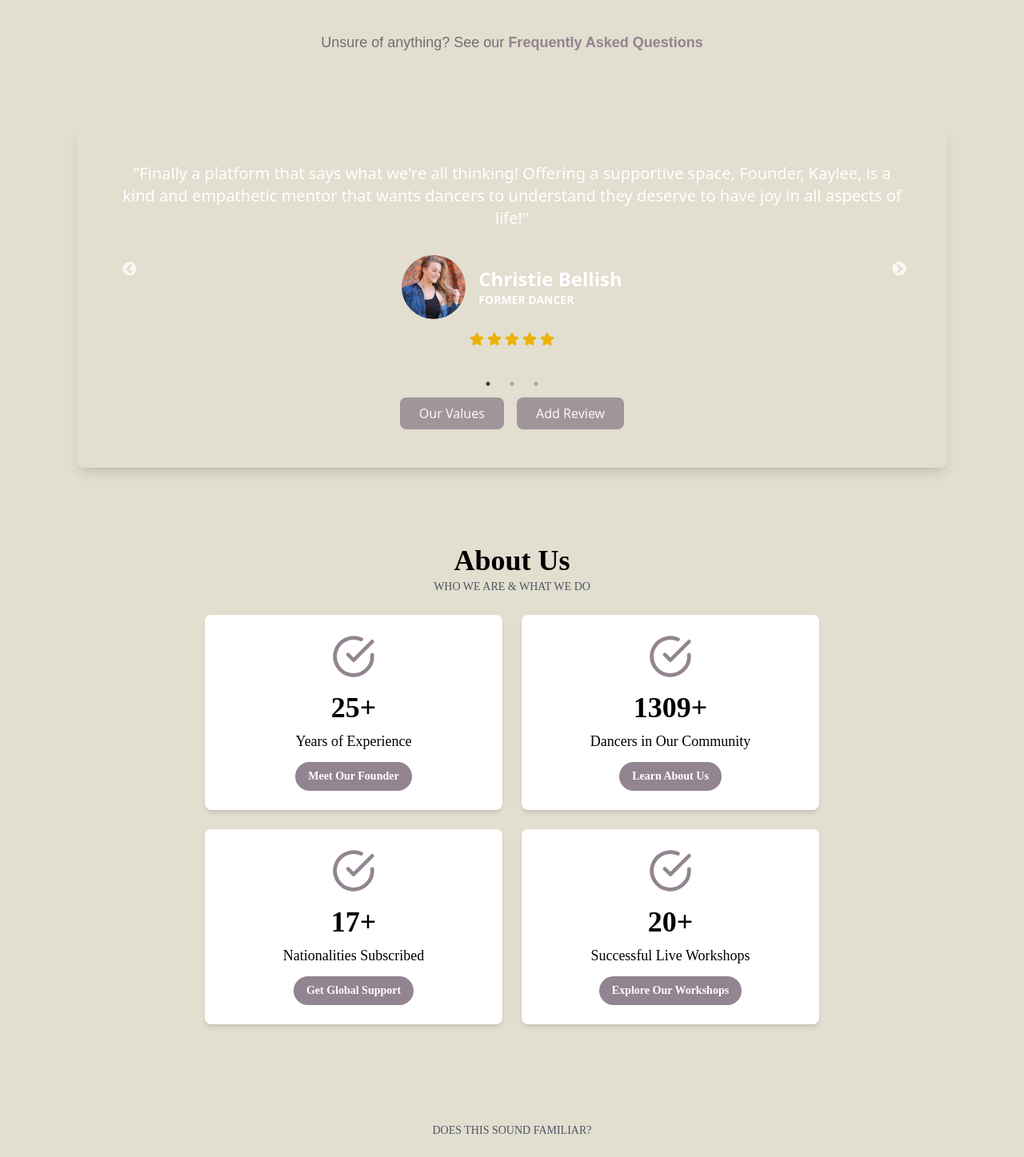
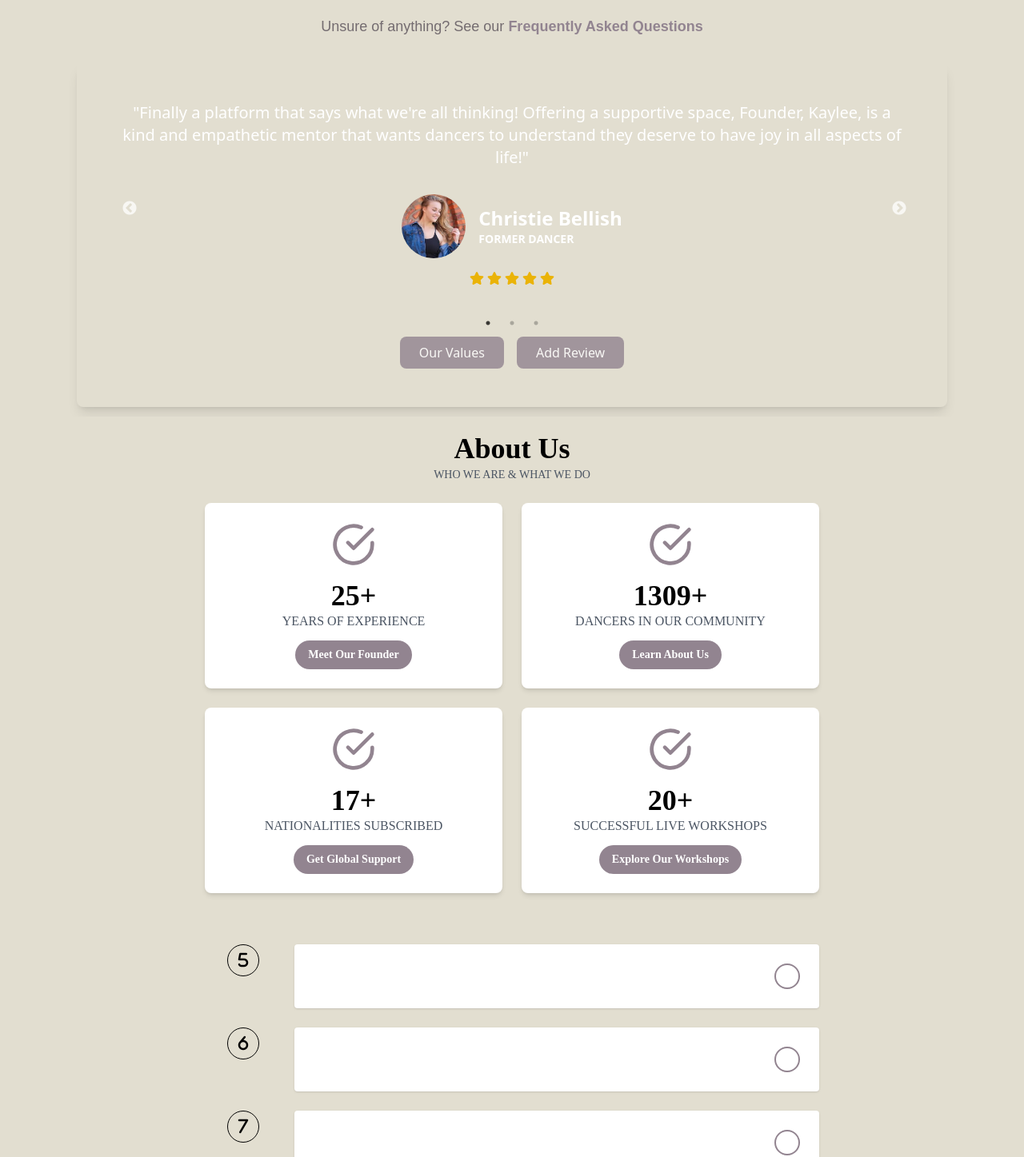
Before and after one commit to IsaacCavallaro/pivot-for-dancers, a React (Create React App) app: page / in a window 1280 px wide. Shown: the part 1117-2564 px from the top of the page at 80% size. Built offline with nearby package versions, Linux system fonts and the light colour scheme; a web font is replaced by a local one.

Commit message:
Add modal to testimonials

```diff
--- a/package.json
+++ b/package.json
@@ -5,6 +5,8 @@
   "private": true,
   "dependencies": {
     "@fortawesome/fontawesome-free": "^6.4.2",
+    "@fortawesome/free-solid-svg-icons": "^6.7.2",
+    "@fortawesome/react-fontawesome": "^0.2.2",
     "@testing-library/jest-dom": "^5.17.0",
     "@testing-library/react": "^13.4.0",
     "@testing-library/user-event": "^13.5.0",
--- a/src/components/About.tsx
+++ b/src/components/About.tsx
@@ -4,7 +4,7 @@ import type React from "react"
 import { useEffect, useState, useRef } from "react"
 
 const STYLES = {
-  section: "bg-beige font-merriweather py-10 px-5 text-center",
+  section: "bg-beige font-merriweather py-3 px-5 text-center",
   headingContainer: "px-4 pl-4 mb-6",
   headingSpan: "text-sm text-gray-600 uppercase dark:text-gray-400 font-merriweather",
   headingTitle: "mt-2 text-3xl font-merriweather text-black md:text-4xl font-semibold",
@@ -161,7 +161,7 @@ const Modal: React.FC<ModalProps> = ({
     >
       <div className="min-h-screen px-4 py-6 flex items-center justify-center">
         <div
-          className={`bg-white rounded-lg shadow-lg w-full max-w-2xl mx-auto my-8 flex flex-col transition-all duration-300 ease-in-out ${modalTransform}`}
+          className={`bg-beige rounded-lg shadow-lg w-full max-w-2xl mx-auto my-8 flex flex-col transition-all duration-300 ease-in-out ${modalTransform}`}
           onClick={(e) => e.stopPropagation()}
         >
           <div className="p-4 sm:p-6 md:p-8 flex justify-end">
@@ -247,7 +247,7 @@ const StatCard: React.FC<StatCardProps> = ({
         />
       )}
 
-      <p className="text-lg mt-2">{label}</p>
+      <h2 className="text-gray-600 uppercase dark:text-gray-400 font-merriweather">{label}</h2>
 
       <button
         onClick={() => setIsModalOpen(true)}
@@ -264,7 +264,7 @@ const StatCard: React.FC<StatCardProps> = ({
       >
         <div className="flex flex-col h-full">
           {/* Sticky header with image and title */}
-          <div className="sticky top-0 bg-white z-10 p-4">
+          <div className="sticky top-0 bg-beige z-10 p-4">
             {imageUrl && (
               <div className={STYLES.modalImageContainer}>
                 <div className={STYLES.modalImage}>
@@ -280,14 +280,14 @@ const StatCard: React.FC<StatCardProps> = ({
           </div>
 
           {/* Scrollable content area */}
-          <div className="p-4 sm:p-6 bg-white overflow-y-auto max-h-[50vh]">
+          <div className="p-4 sm:p-6 bg-beige overflow-y-auto max-h-[50vh]">
             <div className="text-gray-700 text-sm sm:text-base">
               {description || "No additional information available."}
             </div>
           </div>
 
           {/* Sticky footer with button */}
-          <div className="sticky bottom-0 bg-white z-10 p-4 flex justify-center">
+          <div className="sticky bottom-0 bg-beige z-10 p-4 flex justify-center">
             <button
               onClick={() => setIsModalOpen(false)}
               className={STYLES.button}
--- a/src/components/EbookBanner.tsx
+++ b/src/components/EbookBanner.tsx
@@ -14,7 +14,7 @@ const EbookBanner: React.FC = () => {
 
     return (
         <section id="home" className="bg-beige relative">
-            <div className="relative max-w-6xl mx-auto px-4 sm:px-6 lg:px-8 py-16">
+            <div className="relative max-w-6xl mx-auto px-4 sm:px-6 lg:px-8 py-5">
                 {/* Container with Border */}
                 <animated.div style={fadeIn} className="border border-gray-300 rounded-lg p-8 bg-white shadow-lg grid grid-cols-1 md:grid-cols-2 gap-8 relative z-10">
                     {/* Text Section */}
--- a/src/components/Products.tsx
+++ b/src/components/Products.tsx
@@ -23,7 +23,7 @@ const FeaturedProducts: React.FC = () => {
 
   // Class variables
   const sectionClasses = "flex items-center bg-beige text-center";
-  const containerClasses = "justify-center flex-1 max-w-6xl py-4 mx-auto lg:py-10 md:px-6";
+  const containerClasses = "justify-center flex-1 max-w-6xl py-4 mx-auto lg:py-5 md:px-6";
   const headingContainerClasses = "px-4 pl-4 mb-6";
   const headingSpanClasses = "text-sm text-gray-600 uppercase dark:text-gray-400 font-merriweather";
   const headingTitleClasses = "mt-2 text-3xl font-merriweather text-black md:text-4xl font-semibold";
--- a/src/components/TestimonialSection.tsx
+++ b/src/components/TestimonialSection.tsx
@@ -3,6 +3,8 @@ import Slider from 'react-slick';
 import "slick-carousel/slick/slick.css";
 import "slick-carousel/slick/slick-theme.css";
 import { FaStar } from "react-icons/fa";
+import { FontAwesomeIcon } from '@fortawesome/react-fontawesome';
+import { faBook, faMasksTheater, faBriefcase, faDollarSign, faHeartBroken, faSadCry, faMagnifyingGlass, faDumbbell, faSeedling, faGraduationCap, faPause, faTimes } from '@fortawesome/free-solid-svg-icons';
 
 const TestimonialsSection: React.FC = () => {
   const BASE_PATH = process.env.PUBLIC_URL || "";
@@ -37,6 +39,49 @@ const TestimonialsSection: React.FC = () => {
       author: "Mallory Gladman",
       role: "Former Dancer & Event Business Owner",
       imageSrc: `${BASE_PATH}/assets/mallory-gladman.jpg`,
+    },
+  ];
+
+  const blocks = [
+    {
+      img: `${BASE_PATH}/assets/ballet-female.jpeg`,
+      title: "Career Changes",
+      description: "Pivot for Dancers offers practical resources to support professional dancers in making a career change.",
+      icons: [
+        { icon: faBook, text: "Community" },
+        { icon: faMasksTheater, text: "Resources" },
+        { icon: faBriefcase, text: "Planning" },
+      ],
+    },
+    {
+      img: `${BASE_PATH}/assets/lyrical-female.jpeg`,
+      title: "Taboo Topics",
+      description: "We're talking about the stuff no one tells you about stepping away from your professional dance career.",
+      icons: [
+        { icon: faDollarSign, text: "Finance" },
+        { icon: faHeartBroken, text: "Grief" },
+        { icon: faSadCry, text: "Shame" },
+      ],
+    },
+    {
+      img: `${BASE_PATH}/assets/jazz-female.jpeg`,
+      title: "Meaningful Work",
+      description: "Built by dancers who've done it, Pivot for Dancers has everything you need to find meaningful work off the stage.",
+      icons: [
+        { icon: faMagnifyingGlass, text: "Curiosity" },
+        { icon: faDumbbell, text: "Empowerment" },
+        { icon: faSeedling, text: "Resilience" },
+      ],
+    },
+    {
+      img: `${BASE_PATH}/assets/contemporary-female.jpeg`,
+      title: "Dancer-Focused",
+      description: "We take a dancer-focused approach to career advice to help shift your mindset on what it means to pivot.",
+      icons: [
+        { icon: faGraduationCap, text: "Student" },
+        { icon: faMasksTheater, text: "Professional" },
+        { icon: faPause, text: "Retired" },
+      ],
     },
   ];
 
@@ -86,8 +131,26 @@ const TestimonialsSection: React.FC = () => {
   const openModal = () => setIsModalOpen(true);
   const closeModal = () => setIsModalOpen(false);
 
+  // Modal styling classes
+  const modalSectionClasses = "fixed inset-0 bg-black bg-opacity-50 flex justify-center items-center z-50";
+  const modalContainerClasses = "bg-beige rounded-lg max-w-4xl w-full mx-4 overflow-y-auto max-h-[90vh] relative";
+  const modalContentClasses = "p-6 pt-16"; // Added padding to top to account for sticky header
+  const modalHeaderClasses = "sticky top-0 bg-beige z-20 flex justify-between items-center px-6 py-4 border-b border-gray-200";
+  const modalHeadingClasses = "text-2xl font-bold text-gray-900";
+  const modalCloseButtonClasses = "text-gray-600 rounded-full p-2 transition-colors duration-200 flex items-center justify-center";
+  const modalGridClasses = "grid gap-6 md:grid-cols-2 lg:grid-cols-2 px-4";
+  const modalBlockClasses = "flex flex-col items-center gap-6 p-8 rounded-lg border-2 border-gray-800";
+  const modalImgClasses = "object-cover w-32 h-32 rounded-full shadow-md transform transition-transform duration-300 hover:scale-105";
+  const modalTextContainerClasses = "flex flex-col items-center text-center";
+  const modalTextTitleClasses = "mt-2 text-3xl font-semibold text-gray-800 md:text-3xl tracking-tight";
+  const modalTextBodyClasses = "text-base md:text-lg lg:text-lg text-gray-600 font-montserrat leading-relaxed max-w-xs";
+  const modalIconsContainerClasses = "grid grid-cols-3 gap-6 justify-items-center";
+  const modalIconWrapperClasses = "flex flex-col items-center";
+  const modalIconClasses = "text-white bg-purple-gray p-3 rounded-full flex items-center justify-center w-12 h-12 shadow-sm";
+  const modalIconTextClasses = "text-xs mt-2 text-gray-600";
+
   return (
-    <section className="bg-beige py-12">
+    <section className="bg-beige py-3">
       <div className="max-w-6xl mx-auto px-4 sm:px-6 lg:px-8">
         <div className="dark:bg-gray-700 rounded-lg shadow-lg p-6 md:p-12">
           <Slider {...settings}>
@@ -136,7 +199,7 @@ const TestimonialsSection: React.FC = () => {
               href="https://g.page/r/CfHdX47gLCCXEAI/review"
               target="_blank"
               rel="noopener noreferrer"
-              className="px-6 py-2 text-white bg-purple-gray rounded-lg transition duration-300 hover:bg-purple-gray opacity-80 hover:opacity-100 text-center"
+              className="px-6 py-2 text-white text-center bg-purple-gray rounded-lg hover:bg-purple-gray opacity-80 hover:opacity-100 transition duration-300"
             >
               Add Review
             </a>
@@ -145,18 +208,44 @@ const TestimonialsSection: React.FC = () => {
       </div>
 
       {isModalOpen && (
-        <div className="fixed inset-0 bg-black bg-opacity-50 flex justify-center items-center z-50">
-          <div className="bg-white p-6 rounded-lg max-w-lg w-full mx-4">
-            <h2 className="text-xl font-bold mb-4 text-gray-900">Our Values</h2>
-            <p className="text-gray-700">
-              At Pivot for Dancers, we are committed to supporting dancers through their transitions with empathy, understanding, and practical guidance. We believe in the power of community and the importance of mental health and well-being in navigating career changes.
-            </p>
-            <button
-              onClick={closeModal}
-              className="mt-4 px-4 py-2 bg-purple-gray text-white rounded-lg transition duration-300"
-            >
-              Close
-            </button>
+        <div className={modalSectionClasses} onClick={closeModal}>
+          <div className={modalContainerClasses} onClick={(e) => e.stopPropagation()}>
+            {/* Sticky Header with Title and Close Button */}
+            <div className={modalHeaderClasses}>
+              <h2 className={modalHeadingClasses}>Our Values</h2>
+              <button
+                onClick={closeModal}
+                className={modalCloseButtonClasses}
+                aria-label="Close modal"
+              >
+                <FontAwesomeIcon icon={faTimes} className="text-xl" />
+              </button>
+            </div>
+
+            {/* Modal Content */}
+            <div className={modalContentClasses}>
+              <div className={modalGridClasses}>
+                {blocks.map((block, index) => (
+                  <div key={index} className={modalBlockClasses}>
+                    <img src={block.img} alt={block.title} className={modalImgClasses} />
+                    <div className={modalTextContainerClasses}>
+                      <h3 className={modalTextTitleClasses}>{block.title}</h3>
+                      <p className={modalTextBodyClasses}>{block.description}</p>
+                    </div>
+                    <div className={modalIconsContainerClasses}>
+                      {block.icons.map((icon, iconIndex) => (
+                        <div key={iconIndex} className={modalIconWrapperClasses}>
+                          <div className={modalIconClasses}>
+                            <FontAwesomeIcon icon={icon.icon} className="text-xl" />
+                          </div>
+                          <p className={modalIconTextClasses}>{icon.text}</p>
+                        </div>
+                      ))}
+                    </div>
+                  </div>
+                ))}
+              </div>
+            </div>
           </div>
         </div>
       )}
--- a/src/components/Timeline.tsx
+++ b/src/components/Timeline.tsx
@@ -18,10 +18,10 @@ const Timeline: React.FC = () => {
     const descriptionClasses = "mt-4 leading-7 text-white font-montserrat text-lg";
     const transitionClasses = "overflow-hidden transition-all duration-1000 ease-in-out";
 
-    const headingContainerClasses = "px-4 pl-4 mb-6";
-    const headingSpanClasses = "text-sm text-gray-600 uppercase dark:text-gray-400 font-merriweather";
-    const headingTitleClasses = "mt-2 text-3xl font-merriweather text-black md:text-4xl font-semibold";
-    const sectionClasses = "bg-beige font-merriweather py-10 px-5 text-center";
+    // const headingContainerClasses = "px-4 pl-4 mb-6";
+    // const headingSpanClasses = "text-sm text-gray-600 uppercase dark:text-gray-400 font-merriweather";
+    // const headingTitleClasses = "mt-2 text-3xl font-merriweather text-black md:text-4xl font-semibold";
+    const sectionClasses = "bg-beige font-merriweather py-3 px-5 text-center";
 
     // content
     const theDreamTxt = `You've trained to be a dancer since you were tiny.
@@ -68,9 +68,9 @@ const Timeline: React.FC = () => {
 
     return (
         <section id="timeline" className={sectionClasses}>
-            <div className={headingContainerClasses}>
+            {/* <div className={headingContainerClasses}>
                 <span className={headingSpanClasses}>Does this sound familiar?</span>
-            </div>
+            </div> */}
             <div className="w-full mx-auto lg:max-w-3xl">
                 {stages.map(stage => (
                     <div key={stage.id} className={baseContainerClasses}>
```
Also changed, not shown: 1 other file (tests, documents, lock files or other folders).
